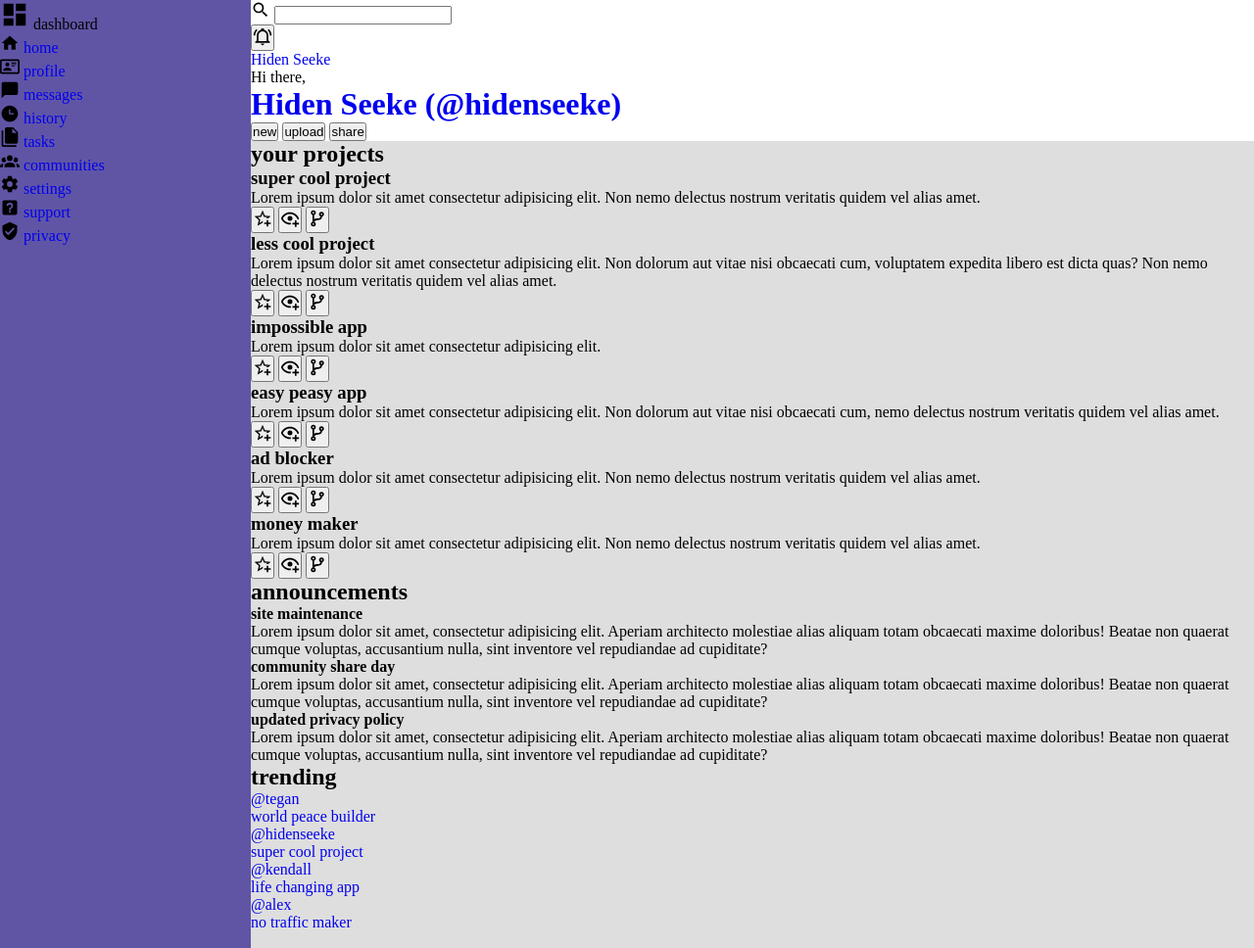
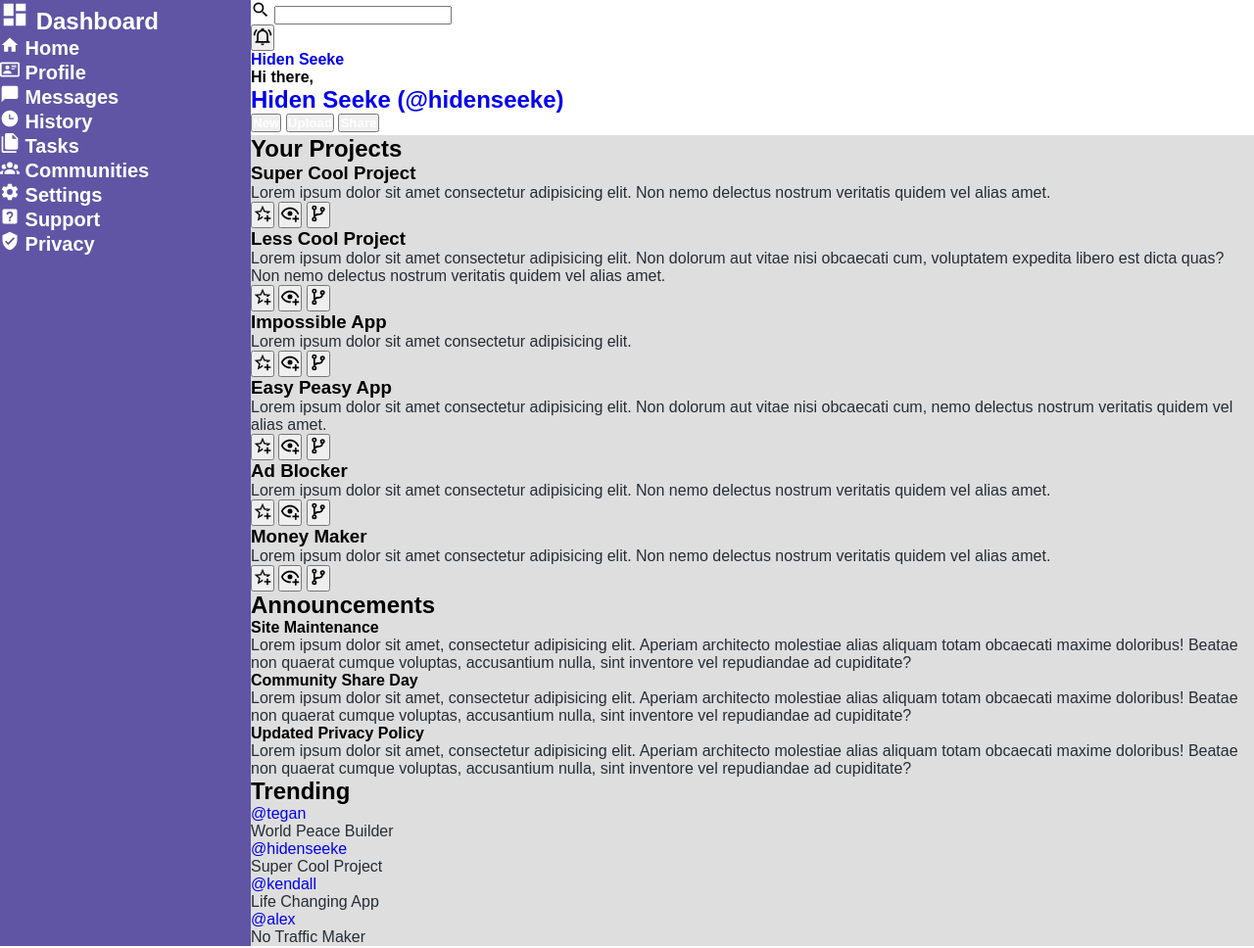
Before and after one commit to hexofiteration/admin-dashboard, a plain HTML site: page index.html in a window 1280 px wide. Shown: the top 968 px of the page at 98% size. Drawn offline with Linux system fonts and the light colour scheme.

Commit message:
add typography
changes font, text-transform, text-overflow, color of text and
inverts color of sidebar icons to appear white

```diff
--- a/assets/css/style.css
+++ b/assets/css/style.css
@@ -5,25 +5,77 @@
   --Purple-350: hsl(246, 25%, 77%);
   --Purple-700: hsl(248, 32%, 49%);
   --light-grey-4: hsl(0, 0%, 87%);
+  --grey-900: hsl(213, 19%, 18%);
 }
 
 * {
   margin: 0;
   padding: 0;
+  box-sizing: border-box;
+}
+body {
+  font-family: sans-serif;
 }
 
+.icon {
+  height: 20px;
+}
+.logo-img {
+  height: 30px;
+}
+
+/* typography **************/
 li {
   list-style: none;
 }
 a {
   text-decoration: none;
 }
-.icon {
-  height: 20px;
+h1 {
+  font-size: 1.5rem;
 }
+.logo {
+  font-size: 1.5rem;
+}
+.sidebar a {
+  font-size: 1.25rem;
+}
+
+.sidebar a,
+.header-top .name,
+.header-bottom .greeting p,
+.header-actions button,
+.logo {
+  font-weight: 700;
+}
+.header-actions button,
+.sidebar a,
+.logo,
+h2,
+h3,
+h4,
+.project-title a {
+  text-transform: capitalize;
+}
+.card-body,
+.project-title a {
+  color: var(--grey-900);
+}
+.header-actions button,
+.sidebar a,
+.logo {
+  color: var(--white);
+}
+.sidebar .icon,
 .logo-img {
-  height: 30px;
+  filter: invert(1);
 }
+.announcements .card-body {
+  overflow: hidden;
+  text-overflow: ellipsis;
+}
+/* typography ############*/
+
 .container {
   display: grid;
   grid-template-columns: 1fr 4fr;
```
